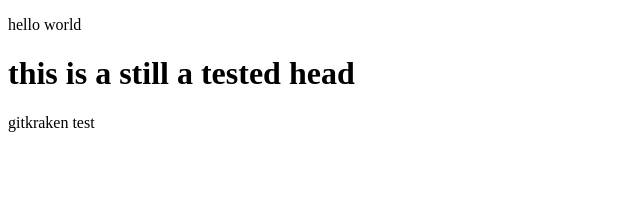
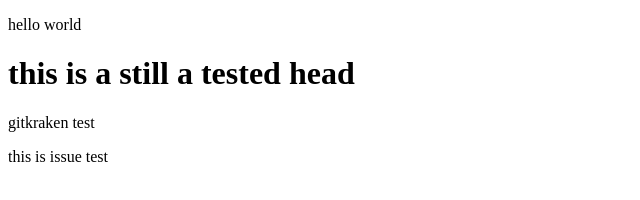
Before and after one commit to YilingCAI/Frontend_project, a plain HTML site: page index.html in a window 1280 px wide. Shown: the whole page, without its empty margins (0-640 px from the left). Drawn offline with Linux system fonts and the light colour scheme.

Commit message:
Add a paragraphe issue test

```diff
--- a/index.html
+++ b/index.html
@@ -10,5 +10,6 @@
         <p>hello world</p>
         <h1>this is a still a tested head</h1>
         <p>gitkraken test</p>
+        <p>this is issue test</p>
     </body>
 </html>
```
